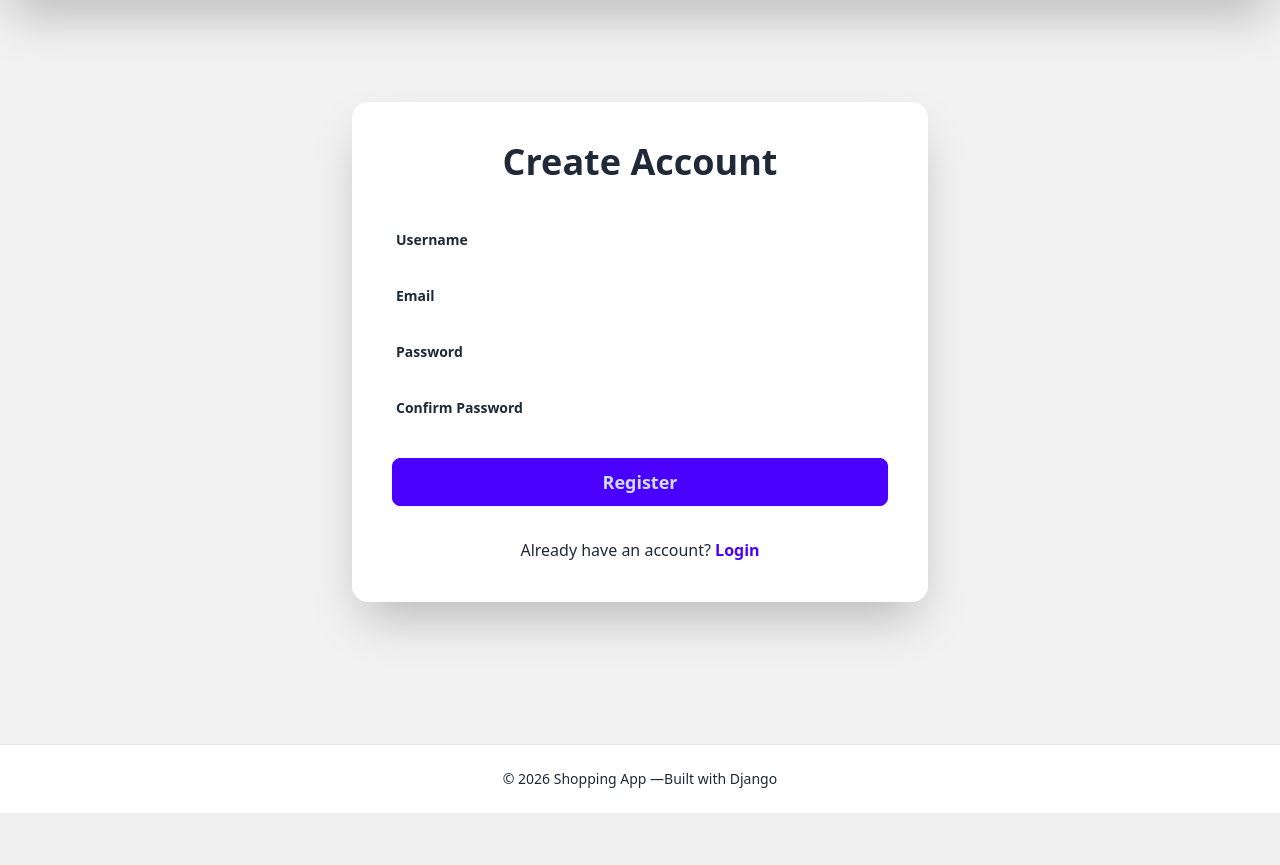
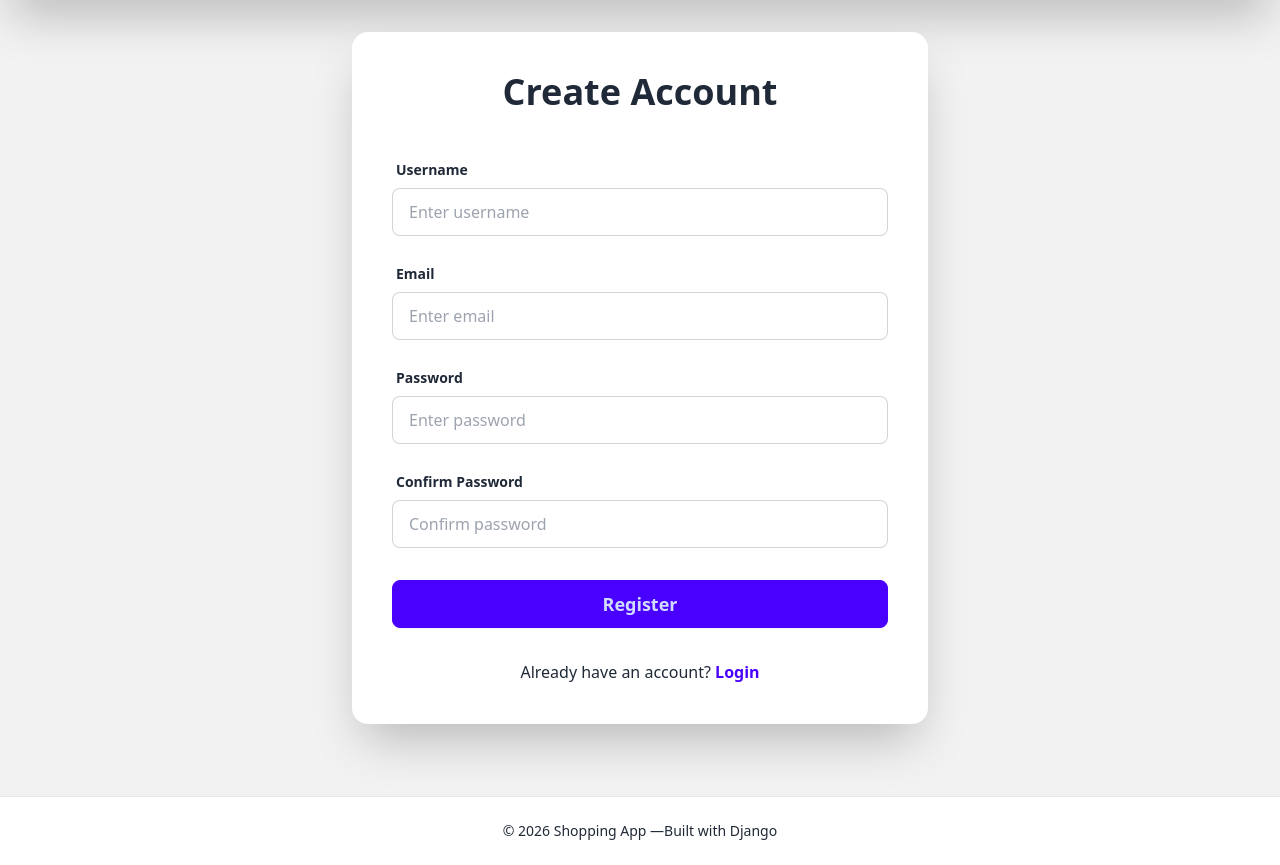
Before and after one commit to laraib-test/ShoppingCart, a Django app: page /register/ in a window 1280 px wide. Shown: the part 76-941 px from the top of the page. Before the commit the page ends 889 px from the top, so only its background shows below. Run offline with Django 5.2, Linux system fonts and the light colour scheme; some libraries are stand-ins or nearby versions.

Commit message:
again template changed

```diff
--- a/shoppinglist/templates/register.html
+++ b/shoppinglist/templates/register.html
@@ -12,15 +12,15 @@ Register
 
         <div class="card-body p-10">
 
-            <h2 class="text-4xl font-bold text-center mb-8">
+            <h1 class="text-4xl font-bold text-center mb-8">
                 Create Account
-            </h2>
+            </h1>
 
             <form method="post">
 
                 {% csrf_token %}
 
-                <!-- Username -->
+                <!-- USERNAME -->
                 <div class="form-control mb-5">
 
                     <label class="label">
@@ -29,11 +29,17 @@ Register
                         </span>
                     </label>
 
-                    {{ form.username }}
+                    <input
+                        type="text"
+                        name="username"
+                        placeholder="Enter username"
+                        class="input input-bordered w-full"
+                        required
+                    >
 
                 </div>
 
-                <!-- Email -->
+                <!-- EMAIL -->
                 <div class="form-control mb-5">
 
                     <label class="label">
@@ -42,11 +48,17 @@ Register
                         </span>
                     </label>
 
-                    {{ form.email }}
+                    <input
+                        type="email"
+                        name="email"
+                        placeholder="Enter email"
+                        class="input input-bordered w-full"
+                        required
+                    >
 
                 </div>
 
-                <!-- Password -->
+                <!-- PASSWORD -->
                 <div class="form-control mb-5">
 
                     <label class="label">
@@ -55,11 +67,17 @@ Register
                         </span>
                     </label>
 
-                    {{ form.password1 }}
+                    <input
+                        type="password"
+                        name="password1"
+                        placeholder="Enter password"
+                        class="input input-bordered w-full"
+                        required
+                    >
 
                 </div>
 
-                <!-- Confirm Password -->
+                <!-- CONFIRM PASSWORD -->
                 <div class="form-control mb-8">
 
                     <label class="label">
@@ -68,11 +86,17 @@ Register
                         </span>
                     </label>
 
-                    {{ form.password2 }}
+                    <input
+                        type="password"
+                        name="password2"
+                        placeholder="Confirm password"
+                        class="input input-bordered w-full"
+                        required
+                    >
 
                 </div>
 
-                <!-- Button -->
+                <!-- BUTTON -->
                 <button
                     type="submit"
                     class="btn btn-primary w-full text-lg"
```
Also changed, not shown: shoppinglist/forms.py (+7 -6 lines).
